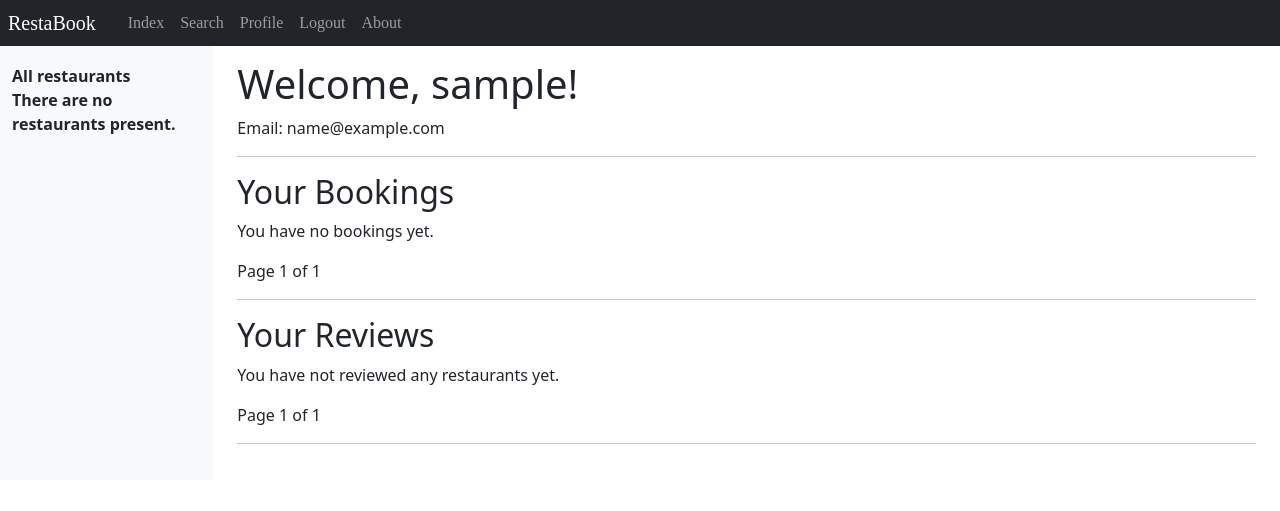
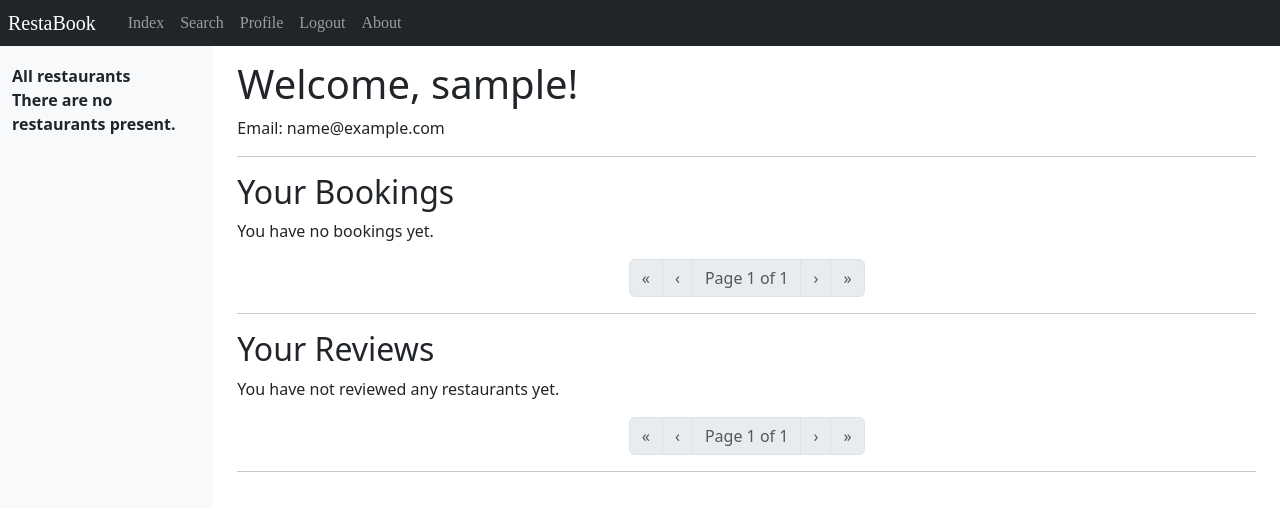
Before and after one commit to PeterDaGrape/RestaBook, a Django app: page /app/profile/ in a window 1280 px wide. Shown: the top 511 px of the page. Run offline with Django 3.2, Linux system fonts and the light colour scheme; the visitor is signed in with stand-in values (Sample User, id 1); data that the repository does not hold is empty.

Commit message:
renew paging function

```diff
--- a/app/views.py
+++ b/app/views.py
@@ -460,8 +460,11 @@ def show_restaurant(request, restaurant_slug):
 
 
         context_dict['form'] = form
-        context_dict['reviews'] = Review.objects.filter(restaurant=restaurant)
-
+        all_reviews = Review.objects.filter(restaurant=restaurant).order_by('-review_date')
+        paginator = Paginator(all_reviews, 3)
+        page_number = request.GET.get('page')
+        reviews_page = paginator.get_page(page_number)
+        context_dict['reviews'] = reviews_page
 
     except Restaurant.DoesNotExist:
         pass
--- a/templates/app/profile.html
+++ b/templates/app/profile.html
@@ -44,19 +44,38 @@
         <p>You have no bookings yet.</p>
     {% endif %}
 
-    <div class="pagination">
+    <nav aria-label="Booking pagination">
+        <ul class="pagination justify-content-center">
           {% if bookings.has_previous %}
-            <a href="?booking_page=1">« First</a>
-            <a href="?booking_page={{ bookings.previous_page_number }}">‹ Prev</a>
+            <li class="page-item">
+              <a class="page-link" href="?booking_page=1">&laquo;</a>
+            </li>
+            <li class="page-item">
+              <a class="page-link" href="?booking_page={{ bookings.previous_page_number }}">&lsaquo;</a>
+            </li>
+          {% else %}
+            <li class="page-item disabled"><span class="page-link">&laquo;</span></li>
+            <li class="page-item disabled"><span class="page-link">&lsaquo;</span></li>
           {% endif %}
 
-        Page {{ bookings.number }} of {{ bookings.paginator.num_pages }}
+          <li class="page-item disabled">
+            <span class="page-link">Page {{ bookings.number }} of {{ bookings.paginator.num_pages }}</span>
+          </li>
 
           {% if bookings.has_next %}
-            <a href="?booking_page={{ bookings.next_page_number }}">Next ›</a>
-            <a href="?booking_page={{ bookings.paginator.num_pages }}">Last »</a>
+            <li class="page-item">
+              <a class="page-link" href="?booking_page={{ bookings.next_page_number }}">&rsaquo;</a>
+            </li>
+            <li class="page-item">
+              <a class="page-link" href="?booking_page={{ bookings.paginator.num_pages }}">&raquo;</a>
+            </li>
+          {% else %}
+            <li class="page-item disabled"><span class="page-link">&rsaquo;</span></li>
+            <li class="page-item disabled"><span class="page-link">&raquo;</span></li>
           {% endif %}
-    </div>
+        </ul>
+      </nav>
+
 
 
 
@@ -96,19 +115,37 @@
         <p>You have not reviewed any restaurants yet.</p>
     {% endif %}
 
-    <div class="pagination">
+    <nav aria-label="Review pagination">
+        <ul class="pagination justify-content-center">
           {% if reviews.has_previous %}
-            <a href="?review_page=1">« First</a>
-            <a href="?review_page={{ reviews.previous_page_number }}">‹ Prev</a>
+            <li class="page-item">
+              <a class="page-link" href="?review_page=1">&laquo;</a>
+            </li>
+            <li class="page-item">
+              <a class="page-link" href="?review_page={{ reviews.previous_page_number }}">&lsaquo;</a>
+            </li>
+          {% else %}
+            <li class="page-item disabled"><span class="page-link">&laquo;</span></li>
+            <li class="page-item disabled"><span class="page-link">&lsaquo;</span></li>
           {% endif %}
 
-        Page {{ reviews.number }} of {{ reviews.paginator.num_pages }}
+          <li class="page-item disabled">
+            <span class="page-link">Page {{ reviews.number }} of {{ reviews.paginator.num_pages }}</span>
+          </li>
 
           {% if reviews.has_next %}
-            <a href="?review_page={{ reviews.next_page_number }}">Next ›</a>
-            <a href="?review_page={{ reviews.paginator.num_pages }}">Last »</a>
+            <li class="page-item">
+              <a class="page-link" href="?review_page={{ reviews.next_page_number }}">&rsaquo;</a>
+            </li>
+            <li class="page-item">
+              <a class="page-link" href="?review_page={{ reviews.paginator.num_pages }}">&raquo;</a>
+            </li>
+          {% else %}
+            <li class="page-item disabled"><span class="page-link">&rsaquo;</span></li>
+            <li class="page-item disabled"><span class="page-link">&raquo;</span></li>
           {% endif %}
-    </div>
+        </ul>
+      </nav>
 
     <hr>
 
```
Also changed, not shown: templates/app/restaurant.html (+29 -0 lines). Lines whose indentation alone changed are shown as unchanged.
